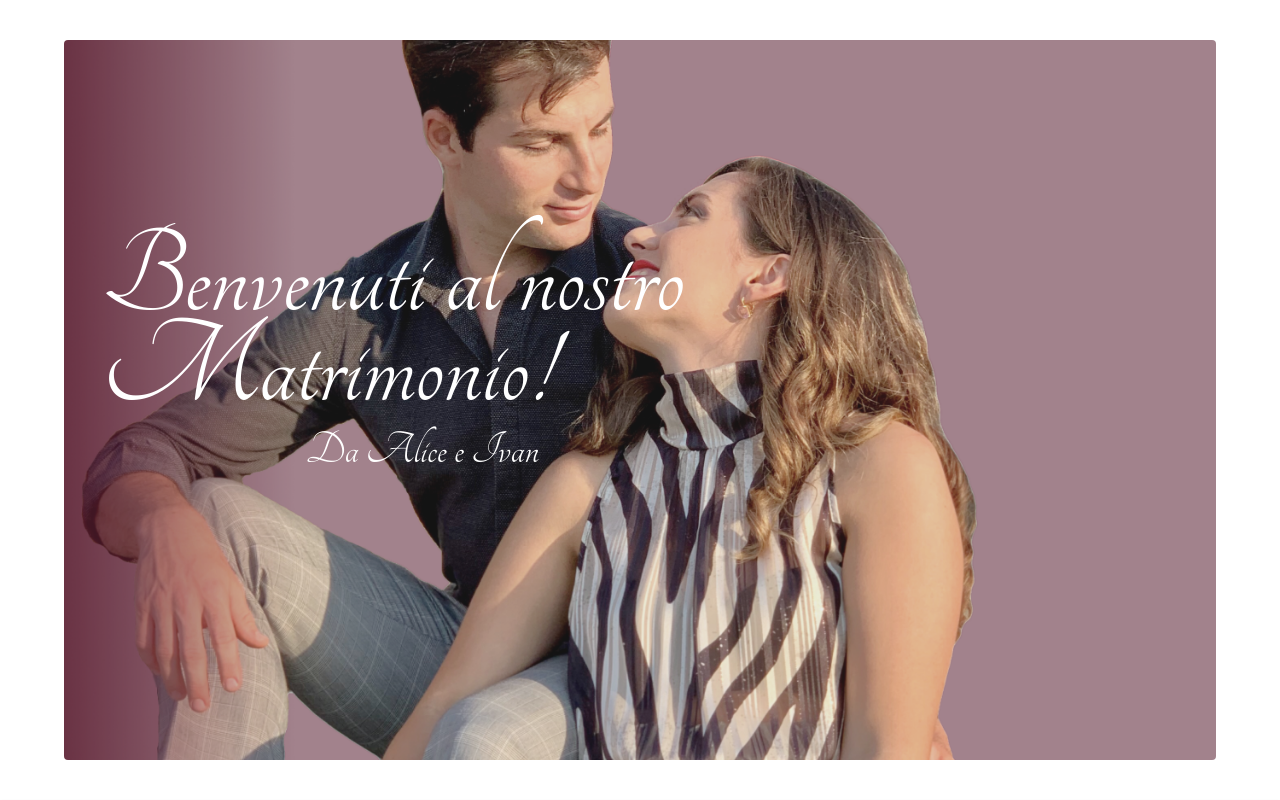
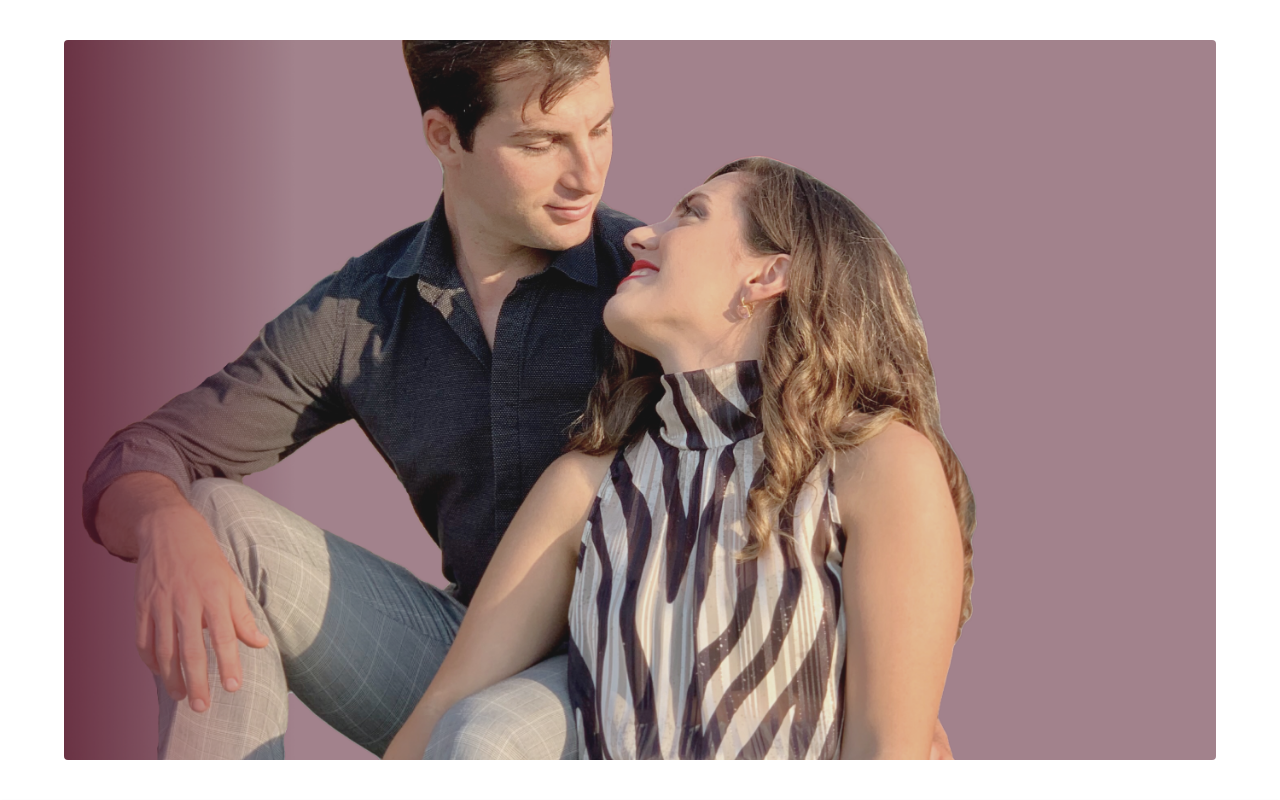
Before and after one commit to XKlaymoreX/alivan, a React (Create React App) app in the folder client/: page / in a window 1280 px wide. Shown: the top 800 px of the page. Built offline with nearby package versions, Linux system fonts and the light colour scheme.

Commit message:
fix text under 1300 width px

```diff
--- a/client/src/routes/Home/components/Header.tsx
+++ b/client/src/routes/Home/components/Header.tsx
@@ -14,7 +14,8 @@ const Header: React.FC = () => {
         left: "10%",
         top: "30%",
         lineHeight:".7em",
-        userSelect:"none"
+        userSelect:"none",
+        textAlign:"left"
 
     }
 
@@ -28,9 +29,12 @@ const Header: React.FC = () => {
         userSelect:"none"
 
     }
+
+    const textContainerStyle : CSSProperties = {
+        position:"absolute", top:"30%", left:"8%", zIndex:+1, width:"50%", height:"30%", display:"flex", flexFlow:"column", alignItems:"center", justifyContent:"center"
+    }
     const [useImage,setImage] = React.useState(HeaderImage)
-    const [styleOne, setStyleOne] = React.useState(yesText)
-    const [styleTwo, setStyleTwo] = React.useState(smallText)
+    const [textContainer, setTextContainer] = React.useState(textContainerStyle)
 
 
 
@@ -38,9 +42,10 @@ const Header: React.FC = () => {
         window.addEventListener('resize', () => {
             if(window.innerWidth < 1380){
                 setImage(HeaderImageTwo)
-
+                setTextContainer((prev) => ({...prev, display:"none"}))
             }else{
                 setImage(HeaderImage)
+                setTextContainer((prev) => ({...prev, display:"flex"}))
 
 
             }
@@ -48,10 +53,13 @@ const Header: React.FC = () => {
 
         window.addEventListener('load', () => {
             if(window.innerWidth < 1380){
+                setTextContainer((prev) => ({...prev, display:"none"}))
+
 
                 setImage(HeaderImageTwo)
             }else{
                 setImage(HeaderImage)
+                setTextContainer((prev) => ({...prev, display:"flex"}))
 
             }
         })
@@ -60,18 +68,24 @@ const Header: React.FC = () => {
         window.removeEventListener('resize', () => {
             if(window.innerWidth < 1380){
                 setImage(HeaderImageTwo)
+                setTextContainer((prev) => ({...prev, display:"none"}))
+
 
             }else{
                 setImage(HeaderImage)
+                setTextContainer((prev) => ({...prev, display:"flex"}))
 
             }
         })
         window.removeEventListener('load', () => {
             if(window.innerWidth < 1380){
+                setTextContainer((prev) => ({...prev, display:"none"}))
+
 
                 setImage(HeaderImageTwo)
             }else{
                 setImage(HeaderImage)
+                setTextContainer((prev) => ({...prev, display:"flex"}))
 
             }
         })
@@ -83,13 +97,13 @@ const Header: React.FC = () => {
         <React.Fragment>
             <div className="imgSectionWrapper" style={{ height: "100vh", display: "flex", justifyContent: "center", alignItems: "center" }}>
                 {/* <Navbar /> */}
-                <div style={{position:"absolute", top:"30%", left:"8%", zIndex:+1, width:"50%", height:"30%", display:"flex", flexFlow:"column", alignItems:"center", justifyContent:"center"}}>
-                    <span style={styleOne}>
-                        Benvenuti al nostro  Matrimonio!
+                <div style={textContainer}>
+                    <span style={yesText}>
+                        Benvenuti al nostro Matrimonio!
                     </span>
-                    <span style={styleTwo}>Da Alice e Ivan</span>
+                    <span style={smallText}>Da Alice e Ivan</span>
                 </div>
-                <img src={useImage} className="rounded" style={{userSelect:"none", pointerEvents:"none" ,objectFit: "cover", width: "90%", height: "90%", objectPosition: "center", filter: "brightness(100%) contrast(85%) saturate(80%)" }} />
+                <img src={useImage} loading="lazy" className="rounded" style={{userSelect:"none", pointerEvents:"none" ,objectFit: "cover", width: "90%", height: "90%", objectPosition: "center", filter: "brightness(100%) contrast(85%) saturate(80%)" }} />
             </div>
         </React.Fragment>
 
```
Also changed, not shown: 13 other files (tests, documents, lock files or other folders).
